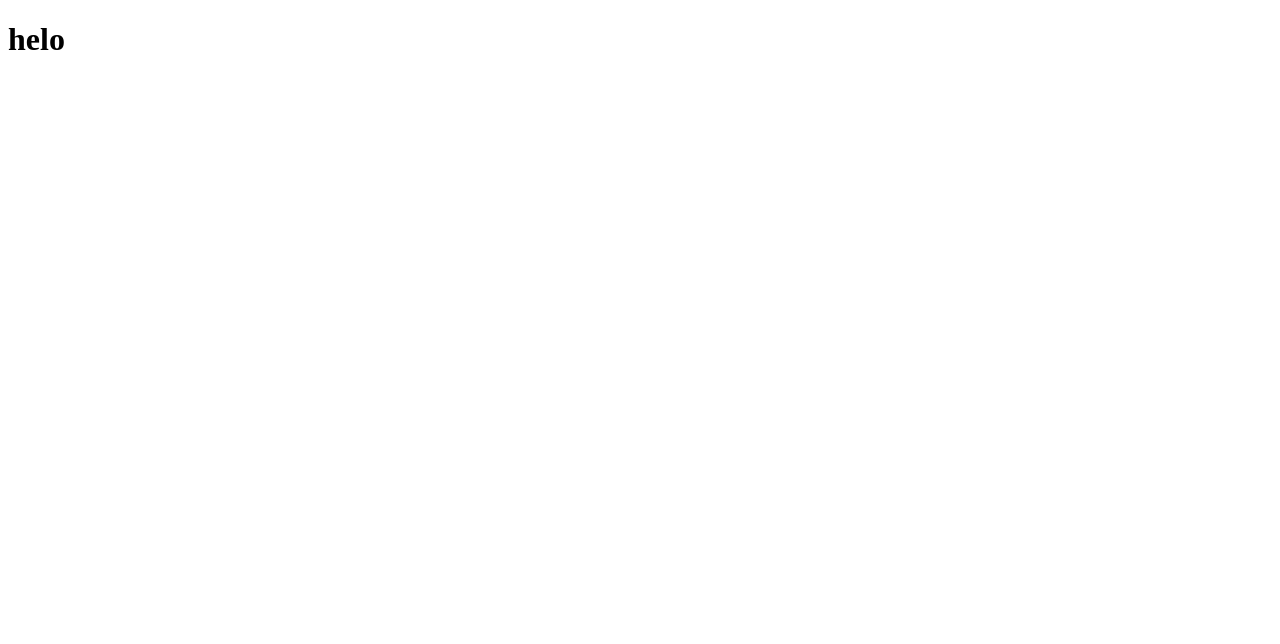
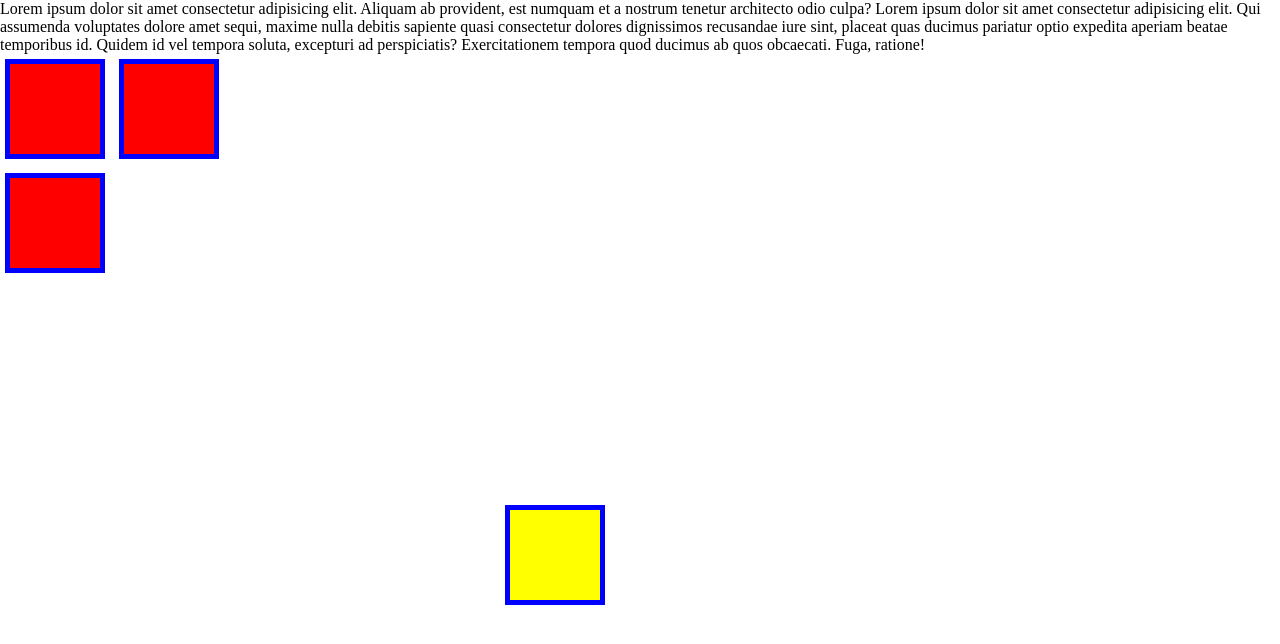
Before and after one commit to k2infocom/Git-Demo, a plain HTML site: page index.html in a window 1280 px wide. Drawn offline with Linux system fonts and the light colour scheme.

Commit message:
more file added

```diff
--- a/index.html
+++ b/index.html
@@ -4,8 +4,19 @@
     <meta charset="UTF-8">
     <meta name="viewport" content="width=device-width, initial-scale=1.0">
     <title>Document</title>
+    <link rel="stylesheet" href="style.css">
 </head>
 <body>
-    <h1> helo</h1>
+    <p>Lorem ipsum dolor sit amet consectetur adipisicing elit. Aliquam ab provident, est numquam et a nostrum tenetur architecto odio culpa?
+        Lorem ipsum dolor sit amet consectetur adipisicing elit. Qui assumenda voluptates dolore amet sequi, maxime nulla debitis sapiente quasi consectetur dolores dignissimos recusandae iure sint, placeat quas ducimus pariatur optio expedita aperiam beatae temporibus id. Quidem id vel tempora soluta, excepturi ad perspiciatis?
+        Exercitationem tempora quod ducimus ab quos obcaecati. Fuga, ratione!
+    </p>
+    <div class="box"></div>
+    <div class="yellowbox" ></div>
+    <div class="box"></div>
+
+    <div>
+        <div class="box"></div>
+    </div>
 </body>
 </html>
--- a/style.css
+++ b/style.css
@@ -3,3 +3,24 @@
     margin:0;
     box-sizing: border-box;
 }
+.box{
+    height: 100px;
+    width:100px;
+    background-color: red;
+    border:5px solid blue;
+    margin:5px;
+    display: inline-block;
+
+}
+.yellowbox
+{
+    height: 100px;
+    width:100px;
+    background-color: yellow;
+    border:5px solid blue;
+    margin:5px;
+    display: inline-block;
+    position: absolute;
+    top:500px;
+    left:500px;
+}
```
Also changed, not shown: cred.txt (added), 1 other file.
